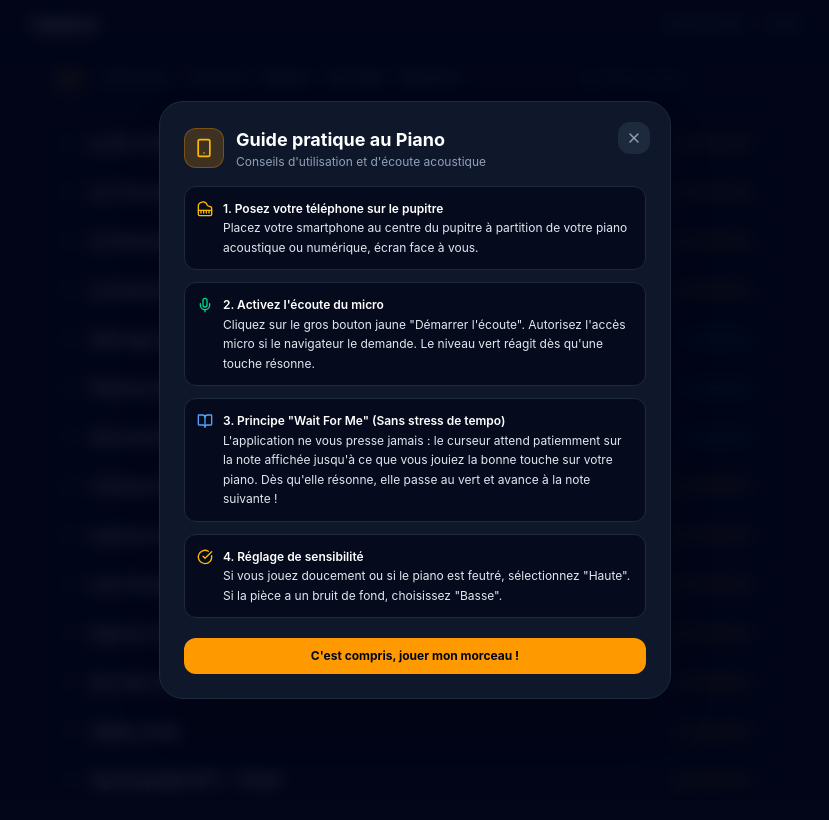
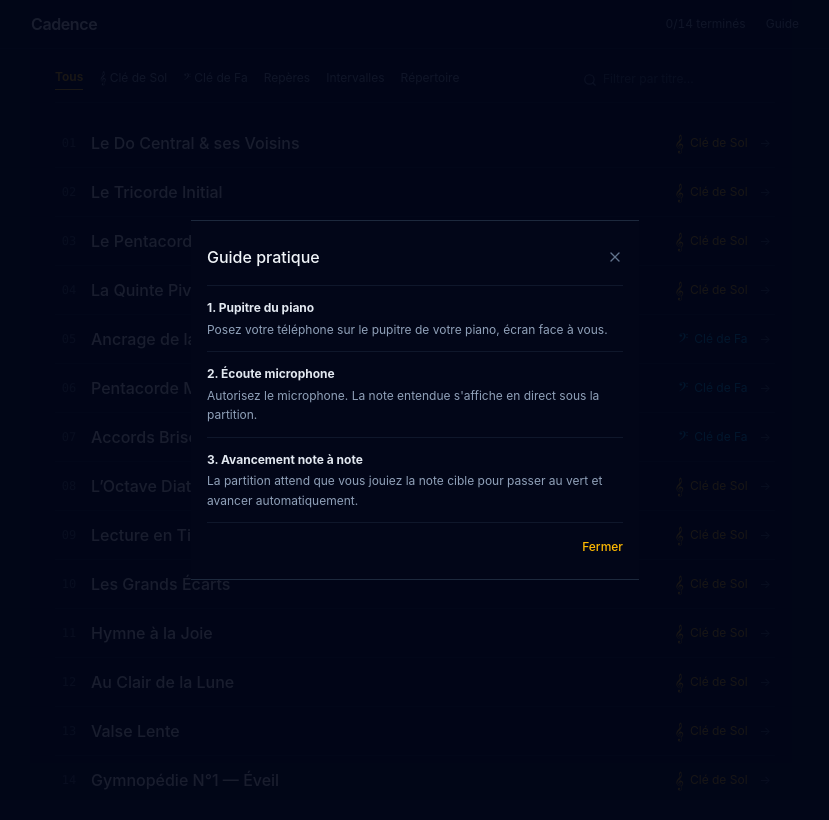
Before and after one commit to ojota84/piano-pwa, a React (Vite) app: page / in a window 1280 px wide. Both pictures are taken after a click on the button "Guide". Shown: the whole page, without its empty margins (225-1054 px from the left). Built offline with nearby package versions, Linux system fonts and the light colour scheme.

Commit message:
chore(ui,vite): minimalist guide modal and import.meta.dirname in vite.config.ts

```diff
--- a/src/presentation/components/AndroidSyncModal.tsx
+++ b/src/presentation/components/AndroidSyncModal.tsx
@@ -1,5 +1,5 @@
 import React from 'react';
-import { Smartphone, CheckCircle, Mic, BookOpen, X, Piano } from 'lucide-react';
+import { X } from 'lucide-react';
 
 interface AndroidSyncModalProps {
   isOpen: boolean;
@@ -10,65 +10,44 @@ export const AndroidSyncModal: React.FC<AndroidSyncModalProps> = ({ isOpen, onCl
   if (!isOpen) return null;
 
   return (
-    <div className="fixed inset-0 z-50 flex items-center justify-center p-4 bg-slate-950/80 backdrop-blur-sm animate-in fade-in">
-      <div className="bg-slate-900 border border-slate-800 rounded-3xl max-w-lg w-full p-6 shadow-2xl relative text-slate-200">
+    <div className="fixed inset-0 z-50 flex items-center justify-center p-4 bg-slate-950/90">
+      <div className="bg-slate-950 border-t border-b border-slate-800 max-w-md w-full py-6 px-4 relative text-slate-200">
+        <div className="flex items-center justify-between pb-4 border-b border-slate-900">
+          <h3 className="text-base font-medium text-slate-100">Guide pratique</h3>
           <button
             onClick={onClose}
-          className="absolute top-5 right-5 p-2 rounded-xl bg-slate-800 hover:bg-slate-700 text-slate-400 hover:text-white transition-colors"
+            className="text-slate-500 hover:text-slate-200 transition-colors cursor-pointer"
+            aria-label="Fermer"
           >
             <X className="w-4 h-4" />
           </button>
+        </div>
 
-        <div className="flex items-center gap-3 mb-4">
-          <div className="w-10 h-10 rounded-xl bg-amber-500/20 border border-amber-500/30 flex items-center justify-center text-amber-400">
-            <Smartphone className="w-5 h-5" />
+        <div className="divide-y divide-slate-900 text-xs text-slate-400 leading-relaxed">
+          <div className="py-3">
+            <strong className="text-slate-200 block mb-0.5">1. Pupitre du piano</strong>
+            <span>Posez votre téléphone sur le pupitre de votre piano, écran face à vous.</span>
           </div>
-          <div>
-            <h3 className="text-lg font-bold text-white">Guide pratique au Piano</h3>
-            <p className="text-xs text-slate-400">Conseils d'utilisation et d'écoute acoustique</p>
+
+          <div className="py-3">
+            <strong className="text-slate-200 block mb-0.5">2. Écoute microphone</strong>
+            <span>Autorisez le microphone. La note entendue s'affiche en direct sous la partition.</span>
+          </div>
+
+          <div className="py-3">
+            <strong className="text-slate-200 block mb-0.5">3. Avancement note à note</strong>
+            <span>La partition attend que vous jouiez la note cible pour passer au vert et avancer automatiquement.</span>
           </div>
         </div>
 
-        <div className="flex flex-col gap-3 text-xs leading-relaxed">
-          <div className="flex items-start gap-2.5 p-3 rounded-xl bg-slate-950/70 border border-slate-800">
-            <Piano className="w-4 h-4 text-amber-400 mt-0.5 shrink-0" />
-            <div>
-              <strong className="text-white block font-semibold">1. Posez votre téléphone sur le pupitre</strong>
-              <span>Placez votre smartphone au centre du pupitre à partition de votre piano acoustique ou numérique, écran face à vous.</span>
-            </div>
-          </div>
-
-          <div className="flex items-start gap-2.5 p-3 rounded-xl bg-slate-950/70 border border-slate-800">
-            <Mic className="w-4 h-4 text-emerald-400 mt-0.5 shrink-0" />
-            <div>
-              <strong className="text-white block font-semibold">2. Activez l'écoute du micro</strong>
-              <span>Cliquez sur le gros bouton jaune "Démarrer l'écoute". Autorisez l'accès micro si le navigateur le demande. Le niveau vert réagit dès qu'une touche résonne.</span>
-            </div>
-          </div>
-
-          <div className="flex items-start gap-2.5 p-3 rounded-xl bg-slate-950/70 border border-slate-800">
-            <BookOpen className="w-4 h-4 text-blue-400 mt-0.5 shrink-0" />
-            <div>
-              <strong className="text-white block font-semibold">3. Principe "Wait For Me" (Sans stress de tempo)</strong>
-              <span>L'application ne vous presse jamais : le curseur attend patiemment sur la note affichée jusqu'à ce que vous jouiez la bonne touche sur votre piano. Dès qu'elle résonne, elle passe au vert et avance à la note suivante !</span>
-            </div>
-          </div>
-
-          <div className="flex items-start gap-2.5 p-3 rounded-xl bg-slate-950/70 border border-slate-800">
-            <CheckCircle className="w-4 h-4 text-amber-400 mt-0.5 shrink-0" />
-            <div>
-              <strong className="text-white block font-semibold">4. Réglage de sensibilité</strong>
-              <span>Si vous jouez doucement ou si le piano est feutré, sélectionnez "Haute". Si la pièce a un bruit de fond, choisissez "Basse".</span>
-            </div>
-          </div>
-        </div>
-
+        <div className="pt-4 border-t border-slate-900 flex justify-end">
           <button
             onClick={onClose}
-          className="w-full mt-5 py-2.5 rounded-xl bg-amber-500 hover:bg-amber-400 text-slate-950 font-bold text-xs transition-colors"
+            className="text-xs font-medium text-amber-400 hover:text-amber-300 transition-colors cursor-pointer"
           >
-          C'est compris, jouer mon morceau !
+            Fermer
           </button>
+        </div>
       </div>
     </div>
   );
--- a/vite.config.ts
+++ b/vite.config.ts
@@ -8,7 +8,7 @@ export default defineConfig(() => {
     plugins: [react(), tailwindcss()],
     resolve: {
       alias: {
-        '@': path.resolve(__dirname, '.'),
+        '@': path.resolve(import.meta.dirname, '.'),
       },
     },
     server: {
```
Lines whose indentation alone changed are shown as unchanged.
